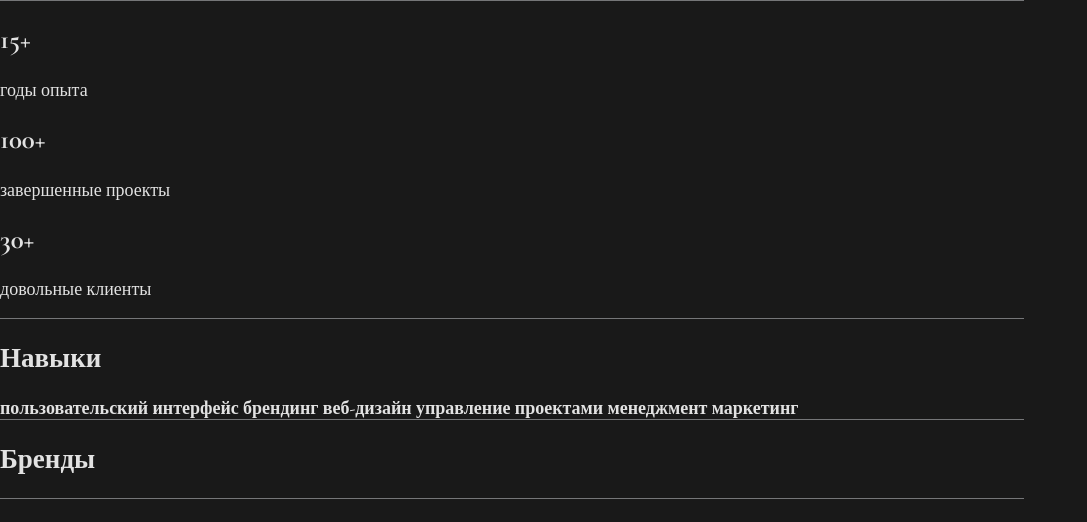
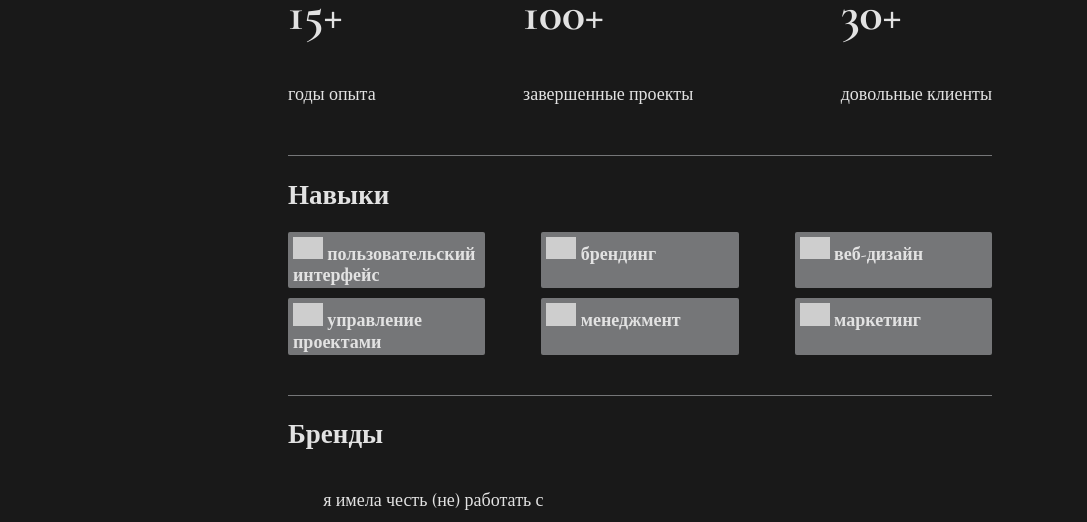
Before and after one commit to linakss/captcha2.0, a PHP site: page /sockayasotnikova/ in a window 1280 px wide. Shown: the part 705-1227 px from the top of the page, without its empty margins (0-1087 px from the left). Run offline with PHP 8.4, Linux system fonts and the light colour scheme; grey boxes are pictures that could not be loaded.

Commit message:
Add files via upload
только обратку осталось доделать

```diff
--- a/captcha.html
+++ b/captcha.html
@@ -4,7 +4,7 @@
         <meta charset="UTF-8">
         <meta name="viewport" content="width=device-width, initial-scale=1.0">
         <title>Портфолио ССКР</title>
-        <link rel="stylesheet" href="style.css">
+        <link rel="stylesheet" href="stylea.css">
 
         <link rel="preconnect" href="https://fonts.googleapis.com">
         <link rel="preconnect" href="https://fonts.gstatic.com" crossorigin>
--- a/index.php
+++ b/index.php
@@ -4,7 +4,7 @@
         <meta charset="UTF-8">
         <meta name="viewport" content="width=device-width, initial-scale=1.0">
         <title>Портфолио ССКР</title>
-        <link rel="stylesheet" href="styles.css">
+        <link rel="stylesheet" href="stylea.css">
 
         <link rel="preconnect" href="https://fonts.googleapis.com">
         <link rel="preconnect" href="https://fonts.gstatic.com" crossorigin>
@@ -18,7 +18,6 @@
                 <a href="#about">обо мне</a>
                 <a href="#skills">навыки</a>
                 <a href="#brands">бренды</a>
-                <a href="#projects">проекты</a>
                 <a href="#contact">контакты</a>
             </nav>
             <nav class="socseti">
@@ -30,62 +29,84 @@
         <main>
             <section id="about">
                 <h1>ССКР <img src="https://img.icons8.com/?size=100&id=JzrxXcjzbNYS&format=png&color=000000"/></h1>
-                <article class="leftabout"></article>
-                    <h3>Соцкая-Сотникова Каролина Руслановна<br>Дизайнер продукта (UX/UI)</h3>
-                    <p>Мне (не) посчастливилось работать с Google, YouTube, 123done и многими другими замечательными брендами.<br>Я продумываю каждую деталь в своей работе — от идеи и аналитики до прототипа и визуального дизайна. И я верю, что такой подход поможет создать по-настоящему отличный и инновационный продукт.</p>
-                </article>
-
-                <article class="righttabout"></article>
-                    <img src="https://sun1-15.userapi.com/s/v1/if2/GKBZIdjLR6KqyRvQuNVzngPLxvV-vFqXrWIiQFwg1tqTd_9jdyCq-GXundXoSCVqmvq3EF80uQe8uErZ7-pYVH5p.jpg?quality=95&crop=0,0,564,564&as=32x32,48x48,72x72,108x108,160x160,240x240,360x360,480x480,540x540&ava=1&u=v8MZXZnv8V5Uw6tQvlBXH28U_VBKQEjtFtt0J2fpJc8&cs=100x100"/>
-                </article>
+                <div class="levopravo">
+                    <article class="leftabout">
+                        <h3>Соцкая-Сотникова Каролина Руслановна<br>Дизайнер продукта (UX/UI)</h3>
+                        <p>Мне (не) посчастливилось работать с Google, YouTube, Вконтакте и многими другими замечательными брендами.<br>Я продумываю каждую деталь в своей работе — от идеи и аналитики до прототипа и визуального дизайна. <br>И я верю, что такой подход поможет создать по-настоящему отличный и инновационный продукт.</p>
+                    </article>
+                    <img class="righttabout" src="https://sun1-15.userapi.com/s/v1/if2/GKBZIdjLR6KqyRvQuNVzngPLxvV-vFqXrWIiQFwg1tqTd_9jdyCq-GXundXoSCVqmvq3EF80uQe8uErZ7-pYVH5p.jpg?quality=95&crop=0,0,564,564&as=32x32,48x48,72x72,108x108,160x160,240x240,360x360,480x480,540x540&ava=1&u=v8MZXZnv8V5Uw6tQvlBXH28U_VBKQEjtFtt0J2fpJc8&cs=100x100"/>
+                </div>
             </section>
 
             <section id="preimuschestva">
                 <article class="preim1">
                     <h2>15+</h2>
-                    <p>годы опыта</p>
+                    <p id="preimp">годы опыта</p>
                 </article>
                 <article class="preim2">
                     <h2>100+</h2>
-                    <p>завершенные проекты</p>
+                    <p id="preimp">завершенные проекты</p>
                 </article>
                 <article>
                     <h2>30+</h2>
-                    <p>довольные клиенты</p>
+                    <p id="preimp">довольные клиенты</p>
                 </article class="preim3">
             </section>
 
             <section id="skills">
-                <h2>Навыки</h2>
+                <h1>Навыки</h1>
                 <article class="skill1">
-                    <b>пользовательский интерфейс</b>
-                    <b>брендинг</b>
-                    <b>веб-дизайн</b>
-                    <b>управление проектами</b>
-                    <b>менеджмент</b>
-                    <b>маркетинг</b>
+                    <b><img width="30px"
+src="https://ekaterinburg.eme54.ru/upload/medialibrary/e82/mrxitatirm7vzbybnxfy0r0eswwbxw64/p.png">
+                    пользовательский интерфейс</b>
+                    <b><img width="30px"
+src="https://ekaterinburg.eme54.ru/upload/medialibrary/e82/mrxitatirm7vzbybnxfy0r0eswwbxw64/p.png">
+                    брендинг</b>
+                    <b><img width="30px"
+src="https://ekaterinburg.eme54.ru/upload/medialibrary/e82/mrxitatirm7vzbybnxfy0r0eswwbxw64/p.png">
+                    веб-дизайн</b>
+                </article>
+                <article class="skill2">
+                    <b><img width="30px"
+src="https://ekaterinburg.eme54.ru/upload/medialibrary/e82/mrxitatirm7vzbybnxfy0r0eswwbxw64/p.png">
+                    управление проектами</b>
+                    <b><img width="30px"
+src="https://ekaterinburg.eme54.ru/upload/medialibrary/e82/mrxitatirm7vzbybnxfy0r0eswwbxw64/p.png">
+                    менеджмент</b>
+                    <b><img width="30px"
+src="https://ekaterinburg.eme54.ru/upload/medialibrary/e82/mrxitatirm7vzbybnxfy0r0eswwbxw64/p.png">
+                    маркетинг</b>
                 </article>
             </section>
 
             <section id="brands">
-                <h2>Бренды</h2>
+                <h1>Бренды</h1>
                 <article class="brands">
+                    <p>я имела честь (не) работать с</p>
+                    <img height="50px" width="170px" src="https://www.google.ru//images/branding/googlelogo/2x/googlelogo_color_272x92dp.png"/>
+                    <img height="40px" width="230px" src="https://upload.wikimedia.org/wikipedia/commons/thumb/b/b8/YouTube_Logo_2017.svg/1280px-YouTube_Logo_2017.svg.png"/>
+                    <img height="45px" width="270px" src="https://upload.wikimedia.org/wikipedia/commons/thumb/6/60/VK_Full_Logo_%282021-present%29.svg/1280px-VK_Full_Logo_%282021-present%29.svg.png"/>
                 </article>
 
             </section>
 
-
-            <section id="projects">
-                <h2>Проекты</h2>
-                <b>я имела честь (не) работать с</b>
-                <article class="projectsleft">
+            <section id="contact">
+                <h1>Контакты</h1>
+                <article class="contactup">
+                    <b id="cont"><img width="20px"
+src="https://img.icons8.com/?size=100&id=59829&format=png&color=000000">
+                    г. Белореченск, Россия</b>
+                    <b id="cont"><img width="20px"
+src="https://img.icons8.com/?size=100&id=87354&format=png&color=000000">
+mdk03/1prr/index.php</b>
                 </article>
-            </section>
-
-
-            <section id="contact">
-                <h2>Контакты</h2>
-                <article class="contactleft">
+                <article class="contactdown">
+                    <b id="cont"><img width="20px"
+src="https://img.icons8.com/?size=100&id=5402&format=png&color=000000">
+                    +79876543210</b>
+                    <b id="cont"><img width="20px"
+src="https://img.icons8.com/?size=100&id=85500&format=png&color=000000">
+                    linbuster444@gmail.com</b>
                 </article>
             </section>
 
--- /dev/null
+++ b/stylea.css
@@ -0,0 +1,350 @@
+body {
+  font-family: "Cormorant Garamond", serif;
+  background-color: #191919;
+  color: #E2E2E2;
+  font-size: 18px;
+  margin: 0;
+  padding: 0;
+  display: flex;
+  flex-direction: column;
+  align-content: center;
+  justify-content: center;
+  align-items: center;
+}
+header{
+  position: fixed;
+  top: 0px;
+  width: 100%;
+  min-height: 25px;
+  max-height: 60px;
+  display: flex;
+  justify-content: space-between;
+  flex-direction: row;
+  flex-wrap: wrap;
+  align-content: center;
+  background-color: rgba(19, 19, 19, 0.97);
+  align-items: center;
+  z-index: 3;
+}
+main{
+  margin-top: 250px;
+  margin-bottom: 250px;
+  display: flex;
+  flex-direction: column;
+  justify-content: center;
+  align-items: center;
+  width: 55%;
+}
+.socseti,.sections {
+  display: flex;
+}
+
+header a{
+  background: none;
+  border: none;
+  width: auto;
+}
+a{
+  width: 100px;
+  color: #D3D3D3;
+  text-decoration: none;
+  text-align: center;
+  padding: 5px;
+  margin: 2px;
+}
+
+.socseti{
+  margin-top: 16px;
+}
+.lefpad{
+  margin: -6px -6px 0px -9px;
+  padding: 0px;
+}
+.pad, .lefpad{
+  filter: invert(35%) grayscale(100%);
+}
+
+.container {
+  min-width: 50%;
+  max-width: 90%;
+  padding: 20px;
+  text-align: justify;
+}
+
+h1 {
+  margin-bottom: 20px;
+}
+p  {
+  font-weight: 500;
+  text-align: justify;
+  width: 90%;
+}
+span{
+  color: #757678;
+  font-weight: 700;
+}
+
+.captcha-container {
+  display: flex;
+  flex-direction: column;
+  align-items: center;
+  margin-bottom: 20px;
+}
+
+.captcha-image {
+  margin-bottom: 10px;
+  border: 1px solid #757678;
+  border-radius: 5px;
+}
+textarea {
+  max-width: 400px;
+  min-height: 70px;
+}
+input[type="text"], textarea, button, .btn , .btnok{
+  padding: 5px 15px;
+  width: 250px;
+  margin: 5px 0px 10px;
+  font-size: 20px;
+  font-family: "Cormorant Garamond", serif;
+  color: #D3D3D3;
+  background-color: #232323;
+  cursor: pointer;
+  border: 1px solid #757678;
+  border-radius: 5px;
+}
+
+button {
+transition: all 0.3s;
+width: 230px;
+}
+button:hover {
+  background-color: #D3D3D3;
+  color: #232323;
+}
+#about h1 img{
+  filter: invert(20%) grayscale(90%);
+  width: 50px;
+  height: 50px;
+  margin-bottom: -17px;
+  margin-left: 12%;
+}
+h2{
+  font-size:xxx-large;
+}
+section{
+  border-bottom: 1px solid #757678;
+  width:100%;
+  padding-bottom: 30px;
+}
+.righttabout{
+  height: 200px;
+}
+#preimuschestva{
+  display: flex;
+  flex-wrap: nowrap;
+  justify-content: space-between;
+  align-items: center;
+  flex-direction: row;
+}
+#preimp{
+  width: 100%;
+  margin-bottom: 20px;
+}
+
+.skill1, .skill2 {
+  display: flex;
+  justify-content: space-between;
+  flex-wrap: nowrap;
+  flex-direction: row;
+  align-content: center;
+  align-items: stretch;
+}
+
+.contactup , .contactdown{
+  display: flex;
+  justify-content: space-around;
+  flex-wrap: nowrap;
+  align-content: center;
+  flex-direction: row;
+  align-items: stretch;
+}
+#cont{
+  text-align: center;
+  width: 40%;
+}
+b{
+  width: 27%;
+  padding: 5px 2px 2px 5px;
+  margin-bottom: 10px;
+  background-color: #757678;
+  border-radius: 2px;
+}
+b img{
+  filter: invert(90%) brightness(2) grayscale(30%);
+}
+.levopravo{
+  display: flex;
+  justify-content: space-between;
+  align-content: center;
+  flex-wrap: nowrap;
+  flex-direction: row;
+  align-items: center;
+}
+.brands{
+  display: flex;
+  justify-content: space-evenly;
+  flex-direction: row;
+  flex-wrap: wrap;
+  align-content: center;
+  align-items: center;
+}
+.brands img{
+  filter: invert(100%)  grayscale(100%);
+}
+
+.formaobr{
+  width: 100%;
+  display: flex;
+  background-color: #191919;
+  border: 1px solid #757678;
+  border-radius: 5px;
+  flex-direction: column;
+  align-items: center;
+}
+
+
+.pulse-button:hover {
+  background: none;
+}
+
+.pulse-button {
+  width: 120px;
+  height: 50px;
+  border: none;
+  background: none;
+  position: relative;
+  cursor: pointer;
+  outline: none;
+  z-index: 1000;
+}
+
+.pulse-button__rings {
+  border: 1px solid #757678;
+  position: absolute;
+  top: 0;
+  left: 0;
+  bottom: 0;
+  right: 0;
+  height: auto;
+  width: auto;
+  border-radius: 5px;
+  animation-duration: 1.6s;
+  animation-name: pulse_1;
+  animation-iteration-count: infinite;
+  z-index: -1;
+}
+
+.pulse-button__rings:nth-child(2) {
+  animation-name: pulse_2;
+}
+
+.pulse-button__rings:nth-child(3) {
+  animation-name: pulse_3;
+}
+@keyframes pulse_1 {
+  from {
+    opacity: 1;
+    transform: scale(0.7, 0.7);
+  }
+
+  to {
+    opacity: 0;
+    transform: scale(1, 1.1);
+  }
+}
+
+@keyframes pulse_2 {
+  from {
+    opacity: 1;
+    transform: scale(0.8, 0.8);
+  }
+
+  to {
+    opacity: 0;
+    transform: scale(1.1, 1.3);
+  }
+}
+
+@keyframes pulse_3 {
+  from {
+    opacity: 1;
+    transform: scale(0.9, 0.9);
+  }
+
+  to {
+    opacity: 0;
+    transform: scale(1.2, 1.5);
+  }
+}
+
+
+
+.cormorant-garamond-light {
+  font-family: "Cormorant Garamond", serif;
+  font-weight: 300;
+  font-style: normal;
+}
+
+.cormorant-garamond-regular {
+  font-family: "Cormorant Garamond", serif;
+  font-weight: 400;
+  font-style: normal;
+}
+
+.cormorant-garamond-medium {
+  font-family: "Cormorant Garamond", serif;
+  font-weight: 500;
+  font-style: normal;
+}
+
+.cormorant-garamond-semibold {
+  font-family: "Cormorant Garamond", serif;
+  font-weight: 600;
+  font-style: normal;
+}
+
+.cormorant-garamond-bold {
+  font-family: "Cormorant Garamond", serif;
+  font-weight: 700;
+  font-style: normal;
+}
+
+.cormorant-garamond-light-italic {
+  font-family: "Cormorant Garamond", serif;
+  font-weight: 300;
+  font-style: italic;
+}
+
+.cormorant-garamond-regular-italic {
+  font-family: "Cormorant Garamond", serif;
+  font-weight: 400;
+  font-style: italic;
+}
+
+.cormorant-garamond-medium-italic {
+  font-family: "Cormorant Garamond", serif;
+  font-weight: 500;
+  font-style: italic;
+}
+
+.cormorant-garamond-semibold-italic {
+  font-family: "Cormorant Garamond", serif;
+  font-weight: 600;
+  font-style: italic;
+}
+
+.cormorant-garamond-bold-italic {
+  font-family: "Cormorant Garamond", serif;
+  font-weight: 700;
+  font-style: italic;
+}
--- a/submit.php
+++ b/submit.php
@@ -4,7 +4,7 @@
         <meta charset="UTF-8">
     <meta name="viewport" content="width=device-width, initial-scale=1.0">
     <title>Результат проверки</title>
-    <link rel="stylesheet" href="style.css">
+    <link rel="stylesheet" href="stylea.css">
     <link rel="preconnect" href="https://fonts.googleapis.com">
     <link rel="preconnect" href="https://fonts.gstatic.com" crossorigin>
     <link href="https://fonts.googleapis.com/css2?family=Ruslan+Display&display=swap" rel="stylesheet">
```
Also changed, not shown: obrsvyaz.html (+40 -0 lines).
